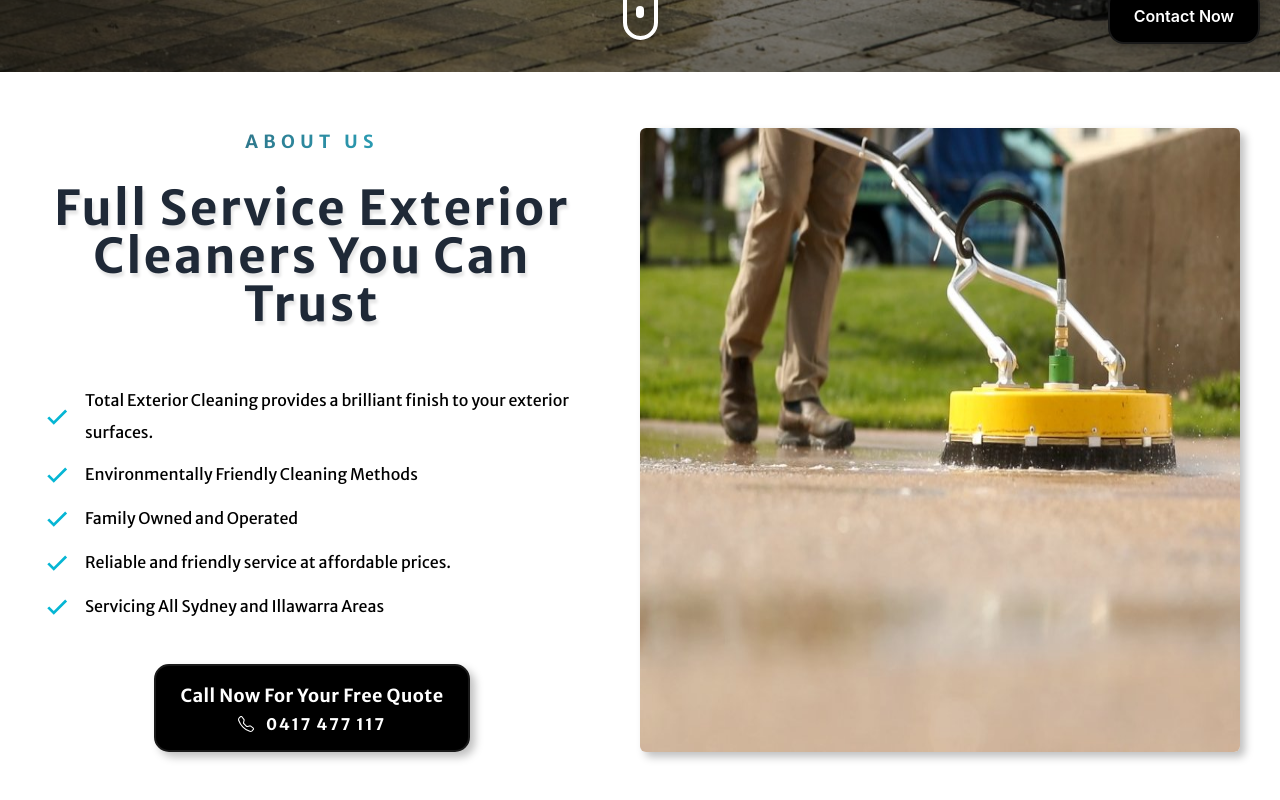
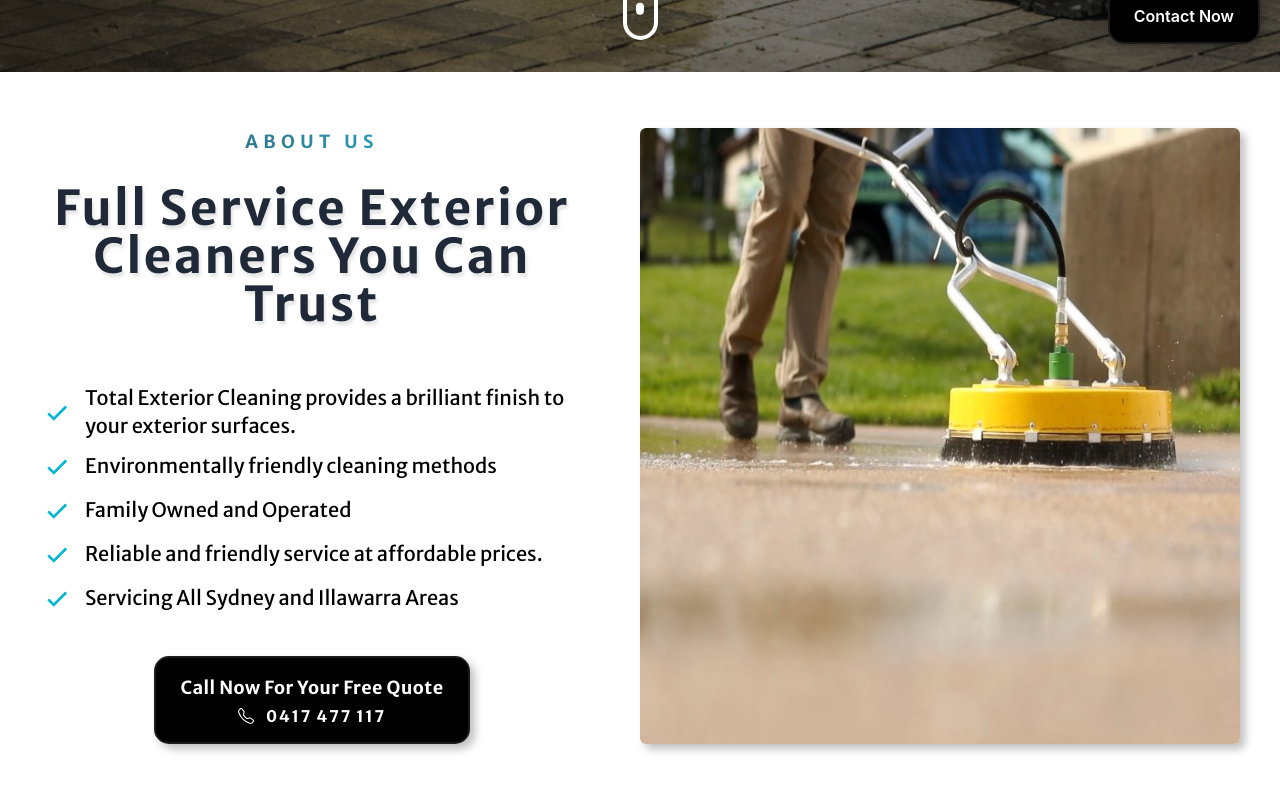
Before and after one commit to danielirwin99/pressure-washing, a React (Create React App) app: page / in a window 1280 px wide. Shown: the part 728-1528 px from the top of the page. Built offline with nearby package versions, Linux system fonts and the light colour scheme.

Commit message:
Text change

```diff
--- a/src/components/Landing/About.jsx
+++ b/src/components/Landing/About.jsx
@@ -20,32 +20,32 @@ const About = () => {
           <ul className="space-y-2">
             <li className="mt-14 flex items-center space-x-3">
               <BiCheck className="h-9 w-9 text-cyan-500" />
-              <p className=" text-start w-full leading-loose">
+              <p className=" text-start md:text-xl w-full leading-loose">
                 Total Exterior Cleaning provides a brilliant finish to your
                 exterior surfaces.
               </p>
             </li>
             <li className="flex items-center space-x-3">
               <BiCheck className="h-9 w-9 text-cyan-500" />
-              <p className="w-full text-start leading-loose">
-                Environmentally Friendly Cleaning Methods
+              <p className="w-full text-start md:text-xl  leading-loose">
+                Environmentally friendly cleaning methods
               </p>
             </li>
             <li className="flex items-center space-x-3">
               <BiCheck className="h-9 w-9 text-cyan-500" />
-              <p className="w-full text-start leading-loose">
+              <p className="w-full text-start md:text-xl  leading-loose">
                 Family Owned and Operated
               </p>
             </li>
             <li className="flex items-center space-x-3">
               <BiCheck className="h-9 w-9 text-cyan-500" />
-              <p className="w-full text-start leading-loose">
+              <p className="w-full text-start md:text-xl  leading-loose">
                 Reliable and friendly service at affordable prices.
               </p>
             </li>
             <li className="flex items-center space-x-3">
               <BiCheck className="h-9 w-9 text-cyan-500" />
-              <p className="w-full text-start leading-loose">
+              <p className="w-full text-start md:text-xl  leading-loose">
                 Servicing All Sydney and Illawarra Areas
               </p>
             </li>
```
